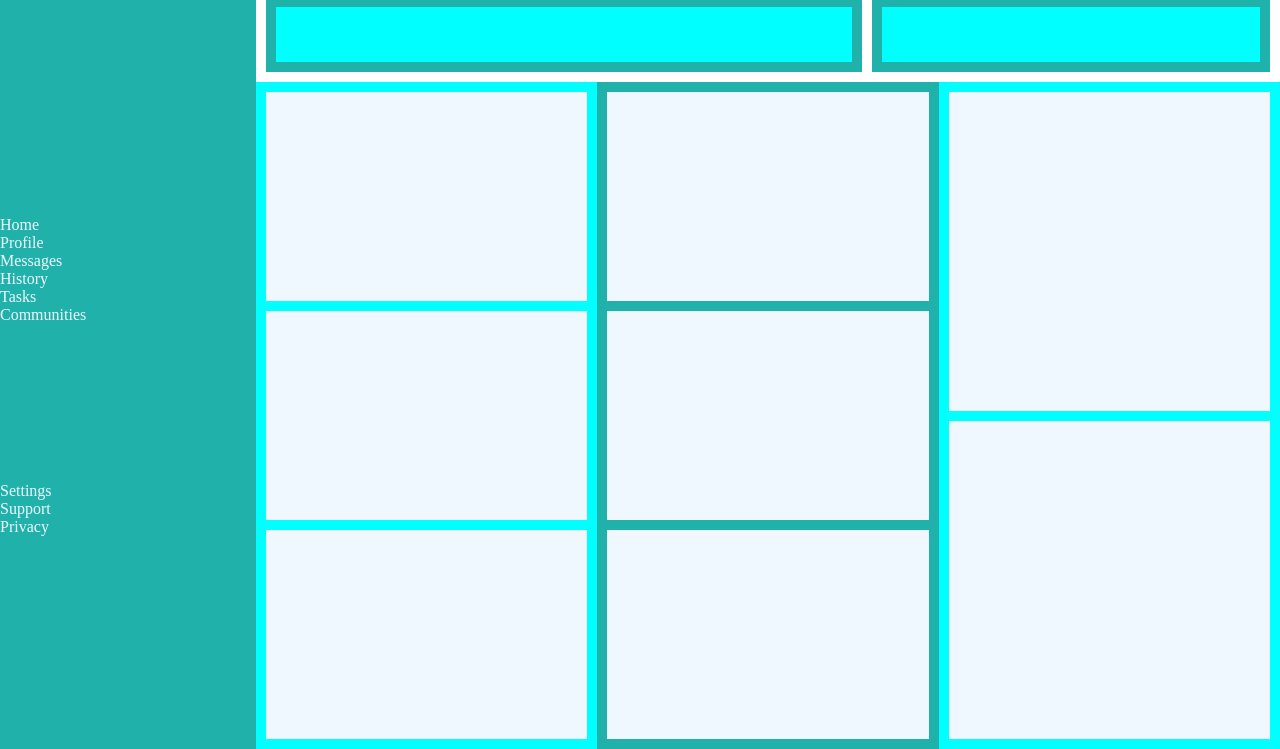
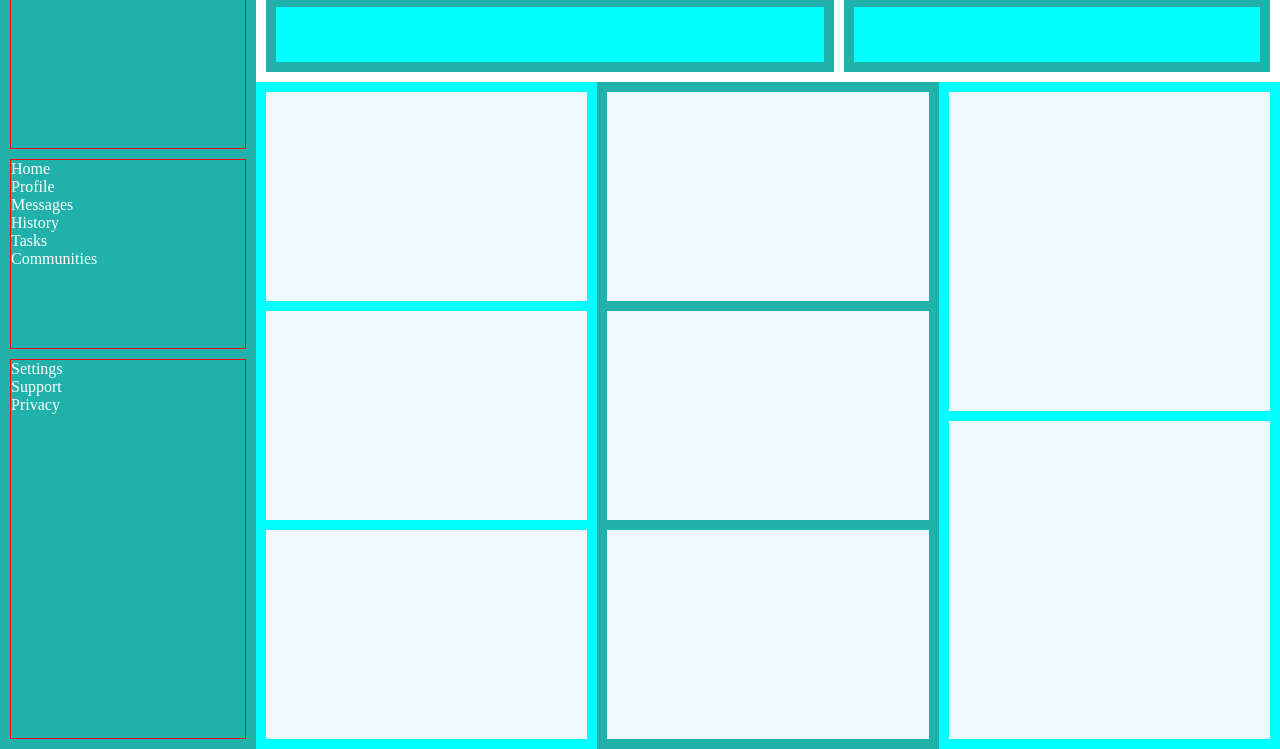
Before and after one commit to HardoModo/odin-admin-dashboard, a plain HTML site: page index.html in a window 1280 px wide. Shown: the part 51-800 px from the top of the page. Drawn offline with Linux system fonts and the light colour scheme.

Commit message:
Complete layout. Will revisit later

```diff
--- a/styles.css
+++ b/styles.css
@@ -12,22 +12,17 @@
 .dashboard {
     background-color: lightseagreen;
     grid-template-columns: 1fr;
-    grid-template-rows: 1fr 1fr 1fr;
+    grid-template-rows: 1fr 1fr 2fr;
+    row-gap: 10px;
     display: grid;
+    padding: 10px;
 }
 
-.dashboard-logo {
-    color: aliceblue;
-}
-
-.dashboard-content-1 {
-    color: aliceblue;
-
-}
-
+.dashboard-logo,
+.dashboard-content-1,
 .dashboard-content-2 {
-    color: aliceblue;
-
+    color: white;
+    border: 1px solid red;
 }
 
 .main {
@@ -39,7 +34,7 @@
 .main-header {
     background-color: white;
     display: grid;
-    grid-template-columns: 3fr 2fr;
+    grid-template-columns: 4fr 3fr;
     column-gap: 10px;
     padding: 10px;
 }
```
